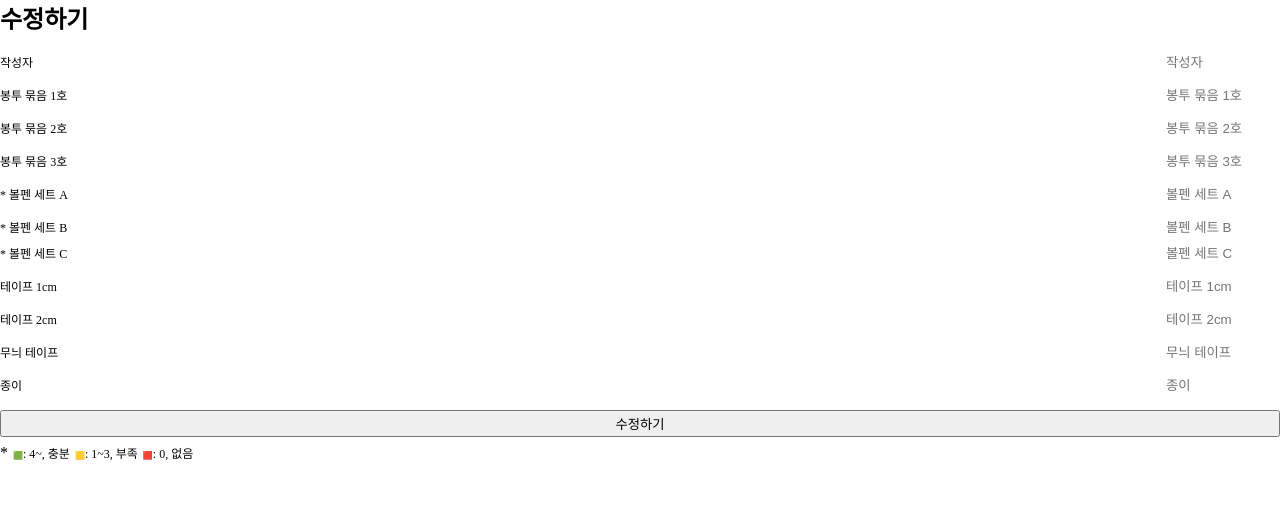
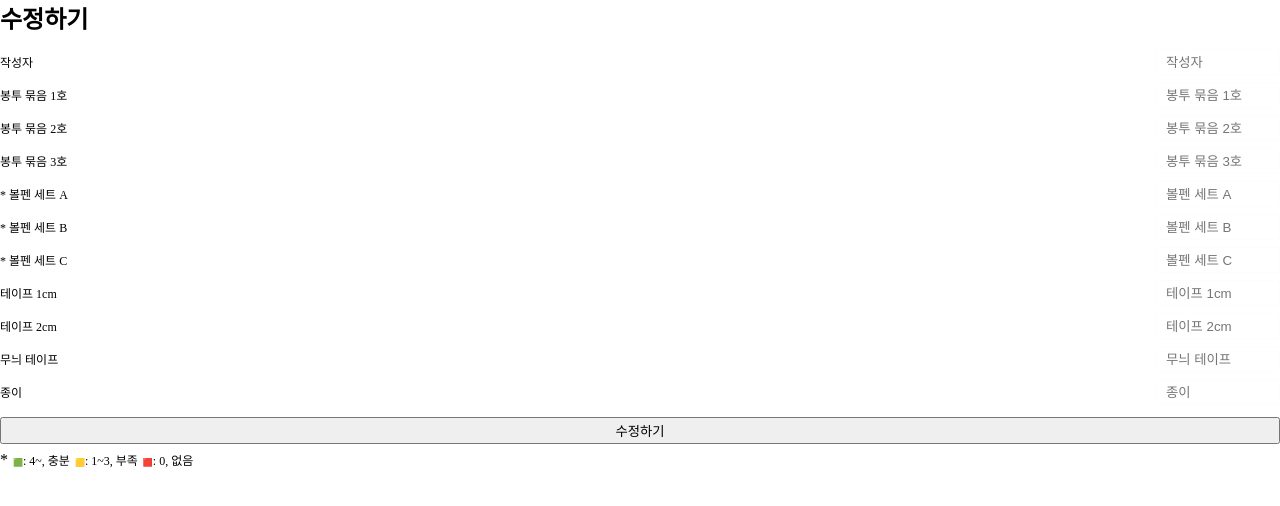
Before and after one commit to AngryDoggaebi/Inventory-Management, a Next.js app: page /inventory/1/edit in a window 1280 px wide. Shown: the top 506 px of the page. Built offline with nearby package versions, Linux system fonts and the light colour scheme; no server answers; the database is empty.

Commit message:
Dev (#9)
gap 수정

```diff
--- a/styles/globals.css
+++ b/styles/globals.css
@@ -222,6 +222,7 @@ td {
   display: flex;
   flex-flow: column;
   justify-content: space-between;
+  gap: 7px;
 }
 .post-input1, .post-input2 {
   display: flex;
```
